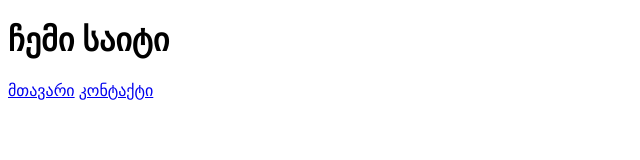
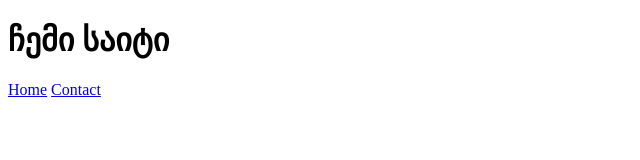
Before and after one commit to lali777-creator/exam-project, a plain HTML site: page index.html in a window 1280 px wide. Shown: the full height of the page, 0-640 px from the left. Drawn offline with Linux system fonts and the light colour scheme.

Commit message:
Add nav-alt navigation

```diff
--- a/index.html
+++ b/index.html
@@ -9,8 +9,8 @@
         <h1>ჩემი საიტი</h1>
     </header>
     <nav>
-        <a href="#">მთავარი</a>
-        <a href="#">კონტაქტი</a>
+        <a href="/">Home</a>
+        <a href="/contact">Contact</a>
     </nav>
 </body>
 </html>
```
